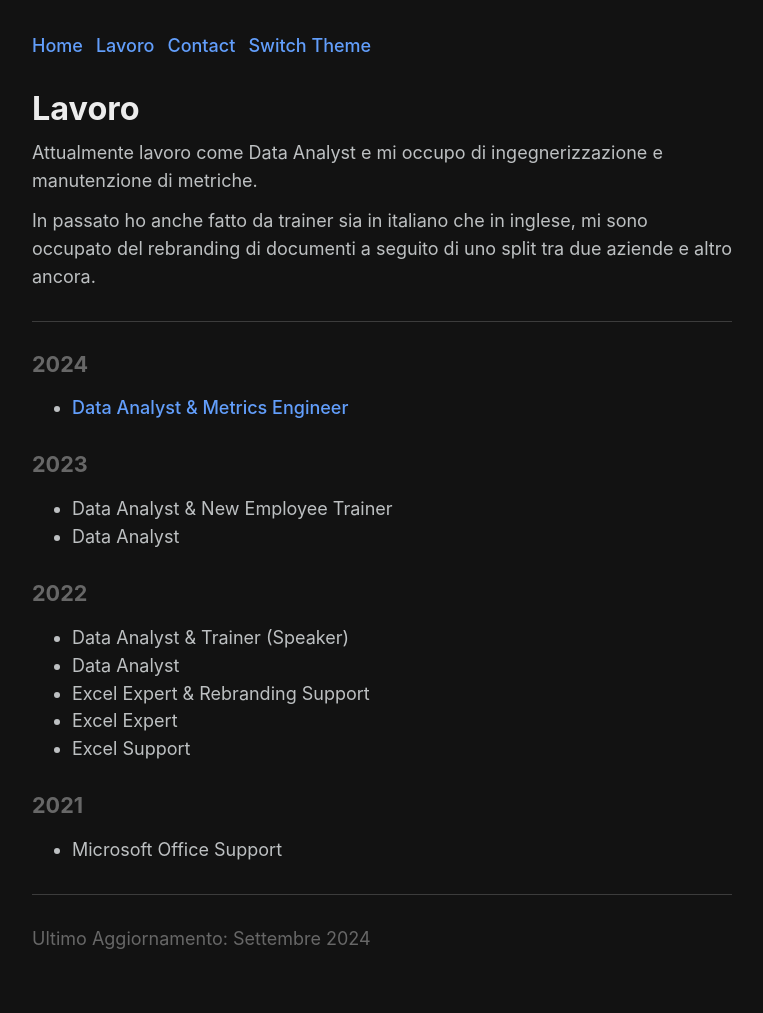
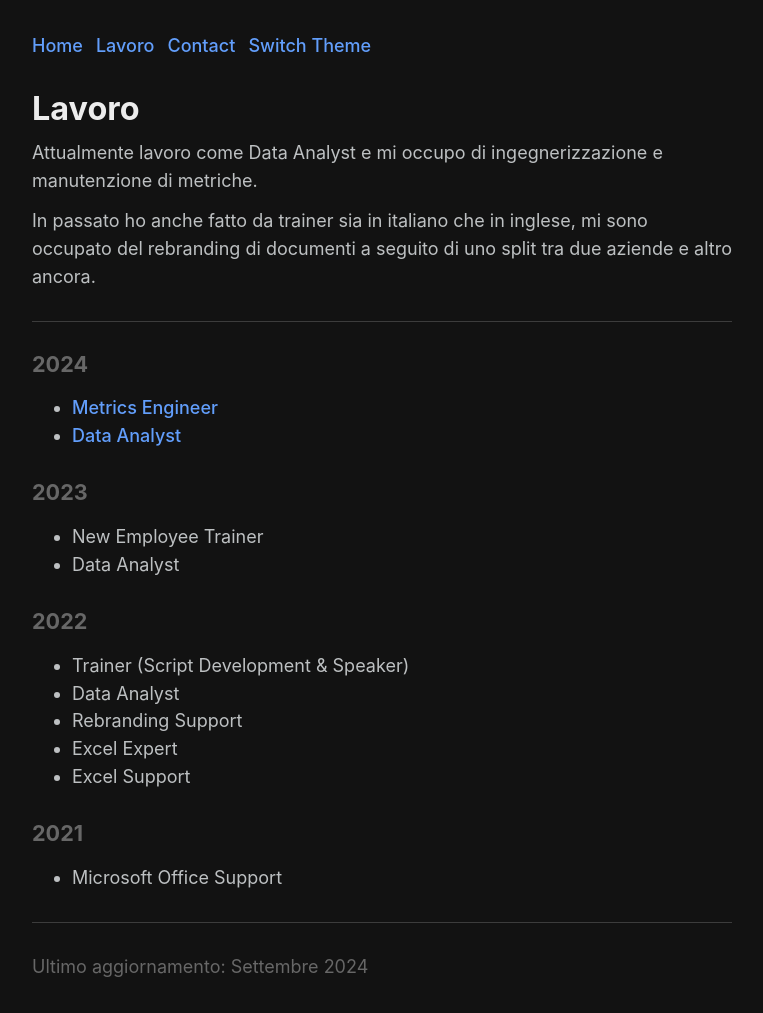
Before and after one commit to KiritoKitto/kiritokitto.github.io, a Jekyll site: the page built from page/Lavoro.md, in a window 1280 px wide. Shown: the whole page, without its empty margins (258-1021 px from the left). Built offline with Jekyll 4.4.1, drawn with Linux system fonts in a browser that asks for light colours; some web fonts are replaced; our own code applies the rules of GitHub Pages for plain Markdown files; before the commit the page ends 985 px from its top, so only the background shows below that.

Commit message:
update data

```diff
--- a/_layouts/default.html
+++ b/_layouts/default.html
@@ -4,6 +4,10 @@
     <meta charset="UTF-8">
     <meta name="viewport" content="width=device-width, initial-scale=1.0">
     <meta name="title" content="Kirito Kitto">
+
+    <title>Kirito Kitto</title>
+    <link rel="icon" href="percorso/della/tuafavicon.ico" type="image/x-icon">
+
     <link rel="preconnect" href="https://fonts.googleapis.com">
     <link rel="preconnect" href="https://fonts.gstatic.com" crossorigin>
     <link href="https://fonts.googleapis.com/css2?family=Fira+Code:wght@300..700&family=Inter+Tight:ital,wght@0,100..900;1,100..900&family=Inter:ital,opsz,wght@0,14..32,100..900;1,14..32,100..900&family=Reddit+Mono:wght@200..900&family=Roboto+Mono:ital,wght@0,100..700;1,100..700&family=Source+Code+Pro:ital,wght@0,200..900;1,200..900&display=swap" rel="stylesheet">
--- a/page/Lavoro.md
+++ b/page/Lavoro.md
@@ -11,16 +11,17 @@ In passato ho anche fatto da trainer sia in italiano che in inglese, mi sono occ
 ---
 
 #### 2024
-- **Data Analyst & Metrics Engineer**
+- **Metrics Engineer**
+- **Data Analyst**
 
 #### 2023
-- Data Analyst & New Employee Trainer
+- New Employee Trainer
 - Data Analyst
 
 #### 2022
-- Data Analyst & Trainer (Speaker)
+- Trainer (Script Development & Speaker)
 - Data Analyst
-- Excel Expert & Rebranding Support
+- Rebranding Support
 - Excel Expert
 - Excel Support
 
@@ -30,4 +31,4 @@ In passato ho anche fatto da trainer sia in italiano che in inglese, mi sono occ
 
 ---
 
-*Ultimo Aggiornamento: Settembre 2024*
+*Ultimo aggiornamento: Settembre 2024*
```
Also changed, not shown: post/24 Games.md (added, +97 -0 lines).
